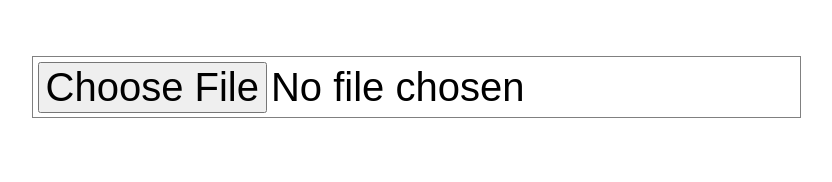
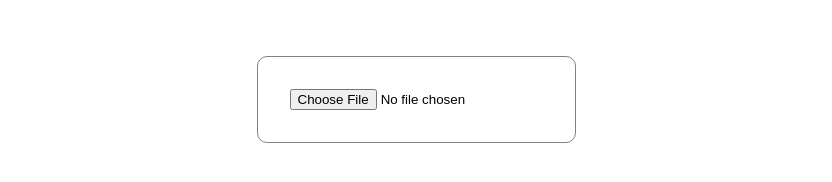
Before and after one commit to xMort/xmort.github.io, a plain HTML site: page index.html in a window 1280 px wide. Shown: the whole page, without its empty margins (224-1056 px from the left). Drawn offline with Linux system fonts and the light colour scheme.

Commit message:
Safari styling

```diff
--- a/index.html
+++ b/index.html
@@ -12,9 +12,8 @@
             }
             input {
                 border: 1px solid gray;
-                padding: 5px;
-                font-size: 40px;
-                height:50px;
+                border-radius: 10px;
+                padding: 2rem;
             }
             img, a {
                 display: none;
```
